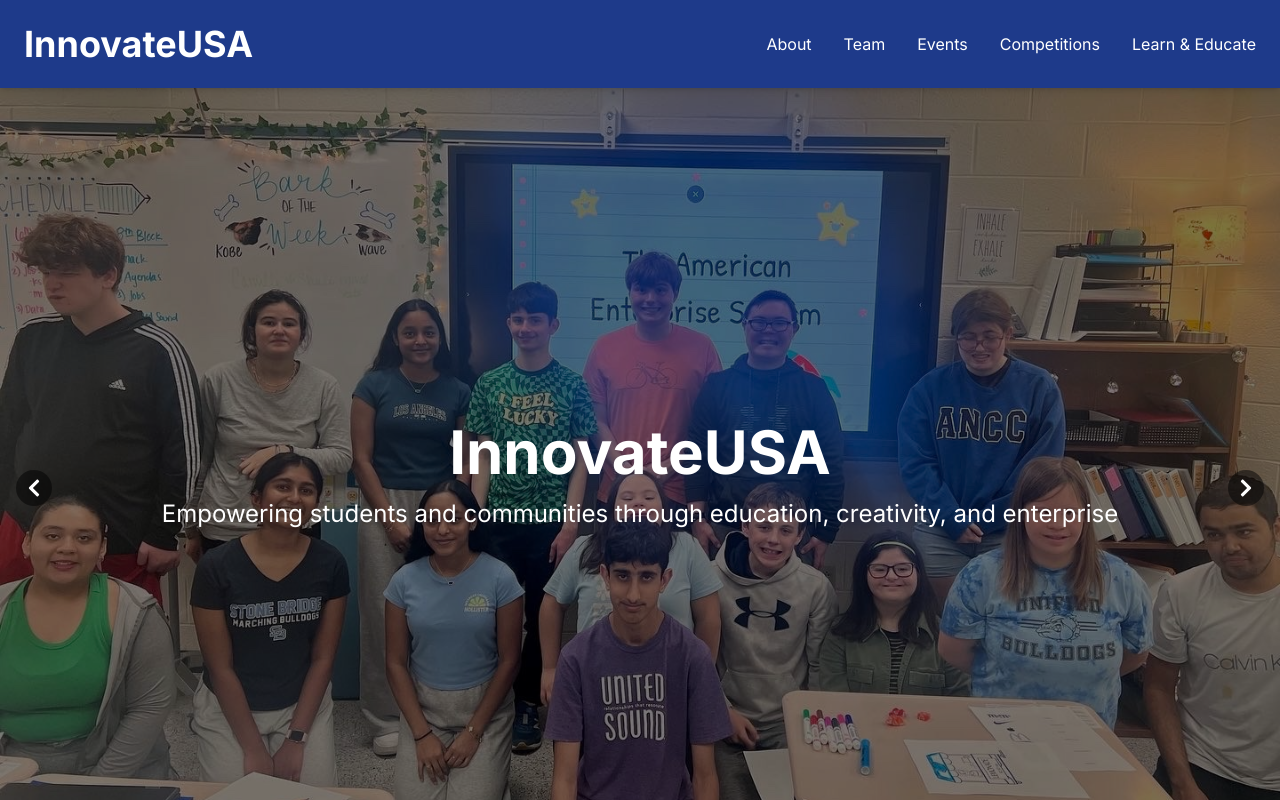
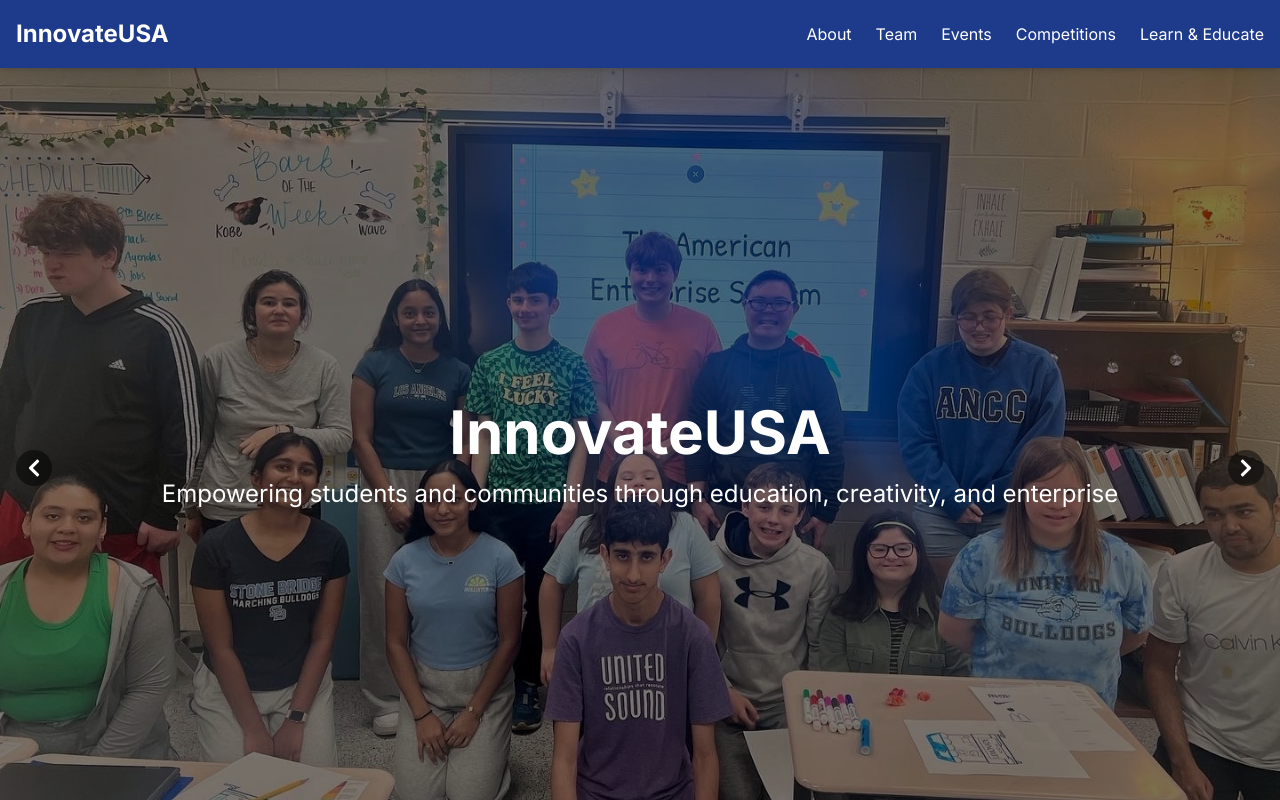
Before and after one commit to arao761/innovate-usa, a Next.js app: page / in a window 1280 px wide. Shown: the top 800 px of the page. Built offline with nearby package versions, Linux system fonts and the light colour scheme.

Commit message:
changed heade

```diff
--- a/app/upcoming-competitions/page.tsx
+++ b/app/upcoming-competitions/page.tsx
@@ -11,7 +11,7 @@ const UpcomingCompetitions: React.FC = () => {
                 Stay tuned! Our upcoming competitions and events will be announced here soon.
             </p>
             <p className="text-lg md:text-xl text-yellow-400 mb-12 text-center">
-                TBA
+                TBA. Will be announced soon. Stay tuned!
             </p>
             <Link href="/" passHref>
                 <a className="bg-gray-800 text-blue-400 px-6 py-3 rounded-full shadow-lg hover:bg-gray-700 transition-all duration-300 text-lg font-semibold border-2 border-blue-400">
--- a/components/Header.tsx
+++ b/components/Header.tsx
@@ -36,39 +36,53 @@ const Header: React.FC<HeaderProps> = ({ isMobileMenuOpen, toggleMobileMenu }) =
     };
 
     return (
-        <header className="bg-blue-900 text-white py-6 sticky top-0 z-50 shadow-md">
-            <div className="container mx-auto px-6 flex justify-between items-center">
+        <header className="bg-blue-900 text-white py-4 sticky top-0 z-50 shadow-md">
+            <div className="container mx-auto px-4 flex justify-between items-center">
                 <h1
-                    className="text-4xl font-bold cursor-pointer hover:text-blue-400 transition-colors"
+                    className="text-2xl sm:text-3xl font-bold cursor-pointer hover:text-blue-400 transition-colors"
                     onClick={scrollToHero}
+                    style={{ fontSize: '24px' }}
                 >
                     InnovateUSA
                 </h1>
-                <nav className="hidden md:flex">
-                    <ul className="flex space-x-8">
-                        <li><a href="#about" className="hover:text-blue-400 transition-colors">About</a></li>
-                        <li><a href="#team" className="hover:text-blue-400 transition-colors">Team</a></li>
-                        <li><a href="#events" className="hover:text-blue-400 transition-colors">Events</a></li>
-                        <li><a href="#competitions" className="hover:text-blue-400 transition-colors">Competitions</a></li>
-                        <li><a href="#learn-education" className="hover:text-blue-400 transition-colors">Learn & Educate</a></li>
+                <nav className="hidden lg:flex">
+                    <ul className="flex space-x-6">
+                        {['About', 'Team', 'Events', 'Competitions', 'Learn & Educate'].map((item) => (
+                            <li key={item}>
+                                <a
+                                    href={`#${item.toLowerCase().replace(' & ', '-')}`}
+                                    className="hover:text-blue-400 transition-colors"
+                                    style={{ fontSize: '16px' }}
+                                >
+                                    {item}
+                                </a>
+                            </li>
+                        ))}
                     </ul>
                 </nav>
-                <div className="md:hidden relative" ref={dropdownRef}>
+                <div className="lg:hidden relative" ref={dropdownRef}>
                     <button
                         className="text-2xl"
                         onClick={toggleDropdown}
                         aria-label="Toggle mobile menu"
+                        style={{ fontSize: '24px' }}
                     >
                         {isDropdownOpen ? <FaTimes /> : <FaBars />}
                     </button>
                     {isDropdownOpen && (
                         <nav className="absolute right-0 mt-2 w-48 bg-blue-800 rounded-md shadow-lg py-1 z-10">
                             <ul className="flex flex-col">
-                                <li><a href="#about" className="block px-4 py-2 hover:bg-blue-700 transition-colors">About</a></li>
-                                <li><a href="#team" className="block px-4 py-2 hover:bg-blue-700 transition-colors">Team</a></li>
-                                <li><a href="#events" className="block px-4 py-2 hover:bg-blue-700 transition-colors">Events</a></li>
-                                <li><a href="#competitions" className="block px-4 py-2 hover:bg-blue-700 transition-colors">Competitions</a></li>
-                                <li><a href="#learn-education" className="block px-4 py-2 hover:bg-blue-700 transition-colors">Learn & Educate</a></li>
+                                {['About', 'Team', 'Events', 'Competitions', 'Learn & Educate'].map((item) => (
+                                    <li key={item}>
+                                        <a
+                                            href={`#${item.toLowerCase().replace(' & ', '-')}`}
+                                            className="block px-4 py-2 hover:bg-blue-700 transition-colors"
+                                            style={{ fontSize: '14px' }}
+                                        >
+                                            {item}
+                                        </a>
+                                    </li>
+                                ))}
                             </ul>
                         </nav>
                     )}
```
